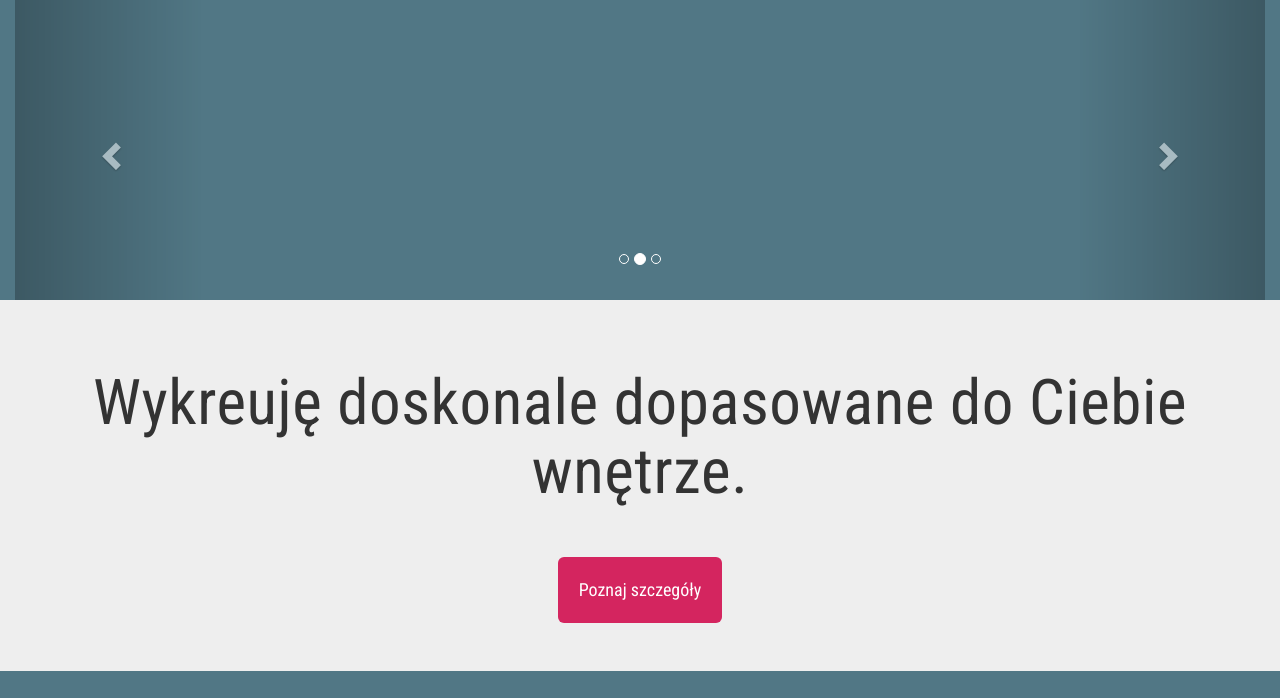
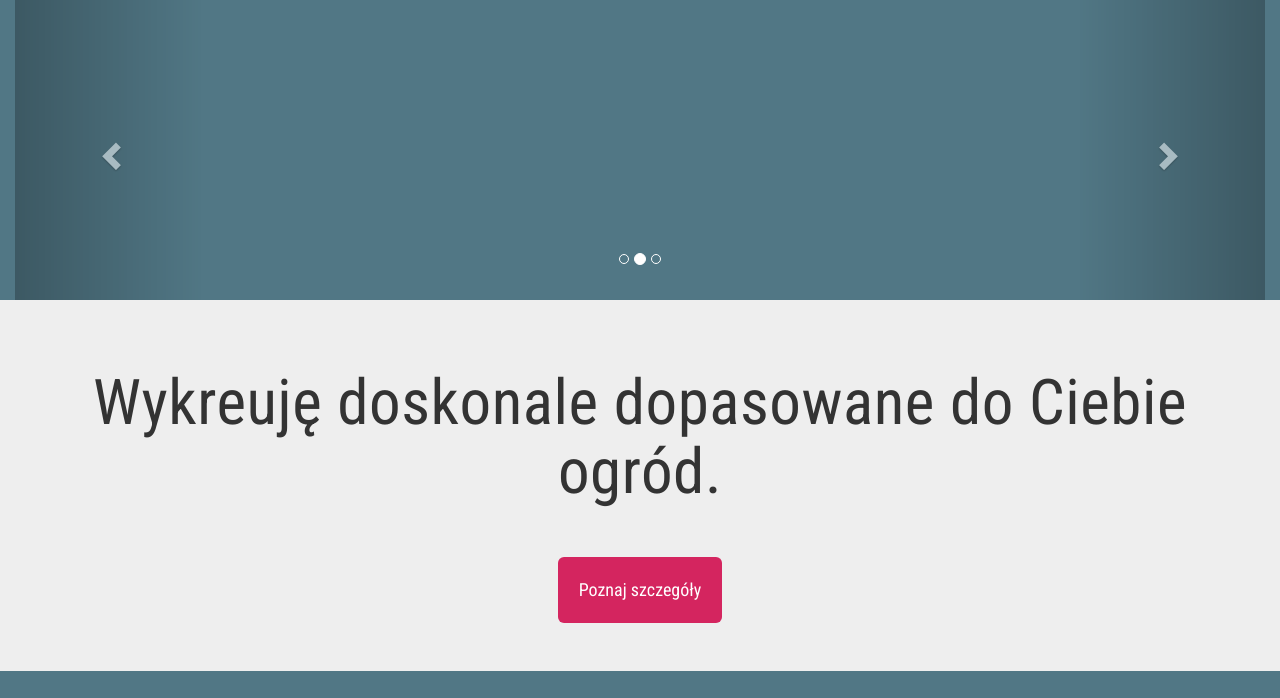
Before and after one commit to KatarzynaSkotnicka/learning-git, a plain HTML site: page index.html in a window 1280 px wide. Shown: the top 698 px of the page. Drawn offline with nearby package versions, Linux system fonts and the light colour scheme.

Commit message:
Change heading

```diff
--- a/index.html
+++ b/index.html
@@ -43,7 +43,7 @@
 		<!-- jumbotron -->
 		<div class="jumbotron text-center">
   			<div class="container">
-  				  <h1> Wykreuję doskonale dopasowane do&nbsp;Ciebie wnętrze. </h1>
+  				  <h1> Wykreuję doskonale dopasowane do&nbsp;Ciebie ogród. </h1>
     			<button class="btn btn-lg details-button"> Poznaj szczegóły <br>
     			</button>
     		</div>
```
